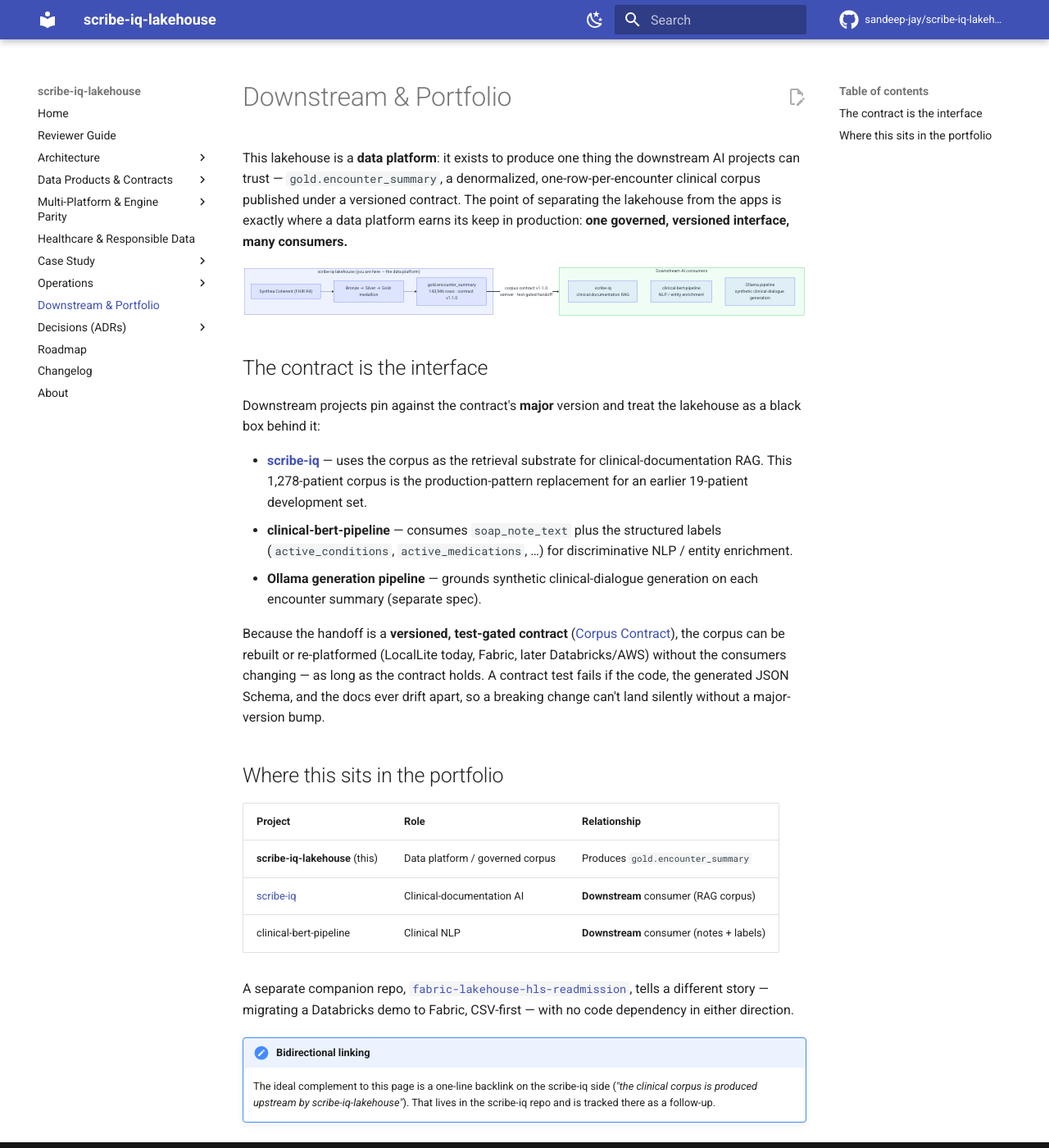
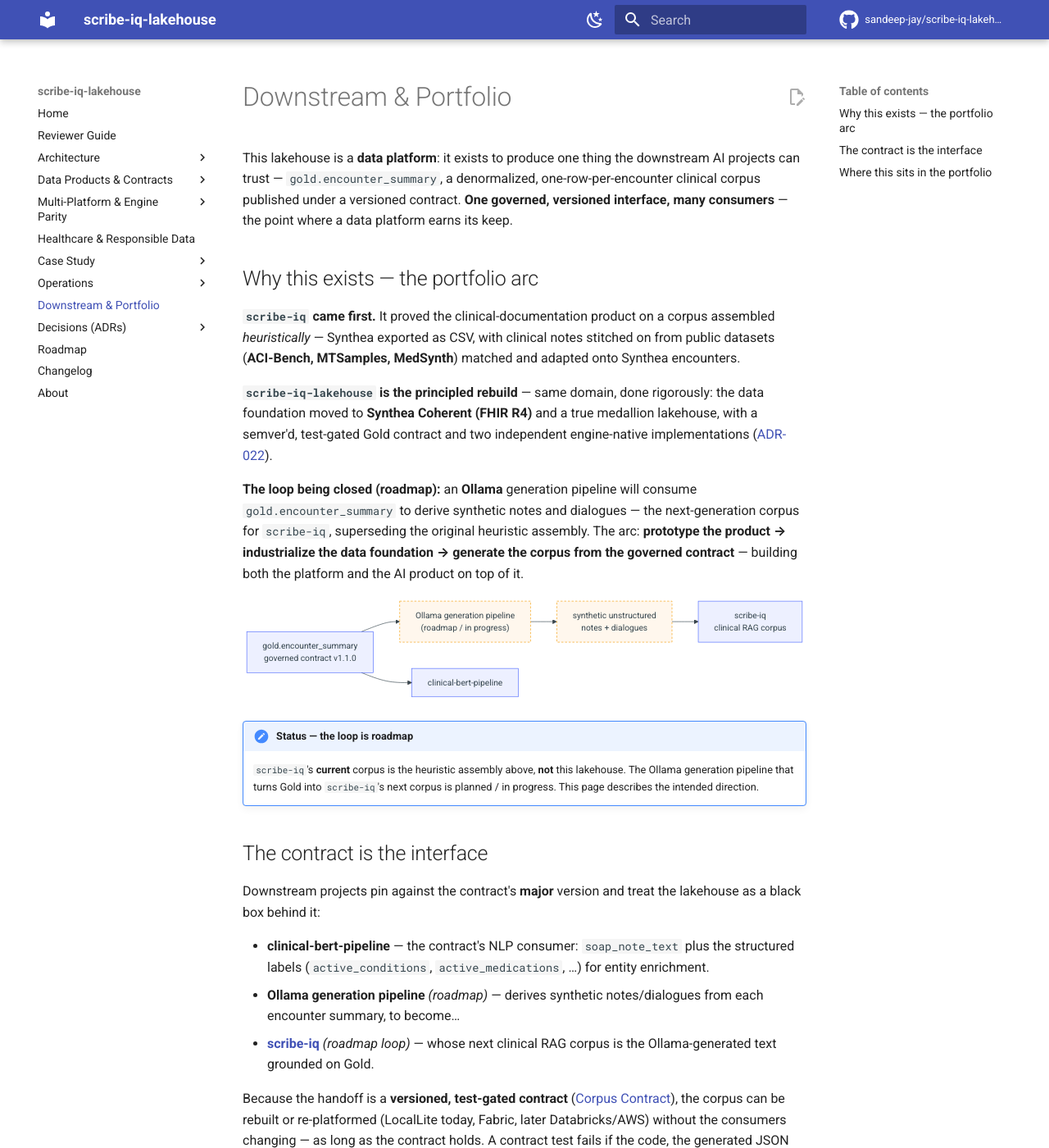
Before and after one commit to sandeep-jay/scribe-iq-lakehouse, an MkDocs documentation site: the page built from docs/portfolio.md, in a window 1280 px wide and 1400 px high. Shown: the whole window at 82% size. Built offline with MkDocs 1.6.1 and Material for MkDocs 9.7.7, drawn with Linux system fonts in a browser that asks for light colours; comment, search, counter and statistics services are not loaded; some of the changed text lies outside the part shown.

Commit message:
docs: architecture/parity/portfolio diagrams; Ollama loop marked roadmap
ARCHITECTURE: system-context (D1) + medallion-with-engines (D2) + Dagster asset graph (D5). parity: dual-engine convergence with the rejected shared-abstraction / applyInPandas bridge-tax note (D3). portfolio: the Gold→Ollama→scribe-iq loop (D4), with prose corrected so it no longer implies scribe-iq's CURRENT corpus came from this lakehouse.

````diff
--- a/docs/ARCHITECTURE.md
+++ b/docs/ARCHITECTURE.md
@@ -18,29 +18,29 @@ CLI or a **Dagster** software-defined asset graph (ADR-015/016); on Fabric it ra
 green end-to-end on F4 capacity against a 100-patient demo sample via notebooks 00–10.
 
 ```mermaid
-flowchart TD
-    S3["AWS Open Data<br/>s3://synthea-open-data/coherent<br/>(1,280 FHIR bundles, 4.6 GB)"]
-
-    subgraph BRONZE["BRONZE — raw, append-only"]
-        B["data/bronze/fhir/cohort=A|B|C/*.json<br/>+ dicom/*.dcm (headers) + csv/ (reference)<br/>+ _metadata/manifest.json"]
+flowchart LR
+    SRC["AWS Open Data S3<br/>Synthea Coherent · FHIR R4<br/>1,278 patients · ~4.6 GiB"]
+    subgraph LH["scribe-iq-lakehouse — the data platform"]
+        direction TB
+        BR["Bronze<br/>raw · append-only"]
+        SV["Silver<br/>10 typed Delta tables · CDC · validated"]
+        GD["Gold<br/>gold.encounter_summary<br/>143,946 rows · 1 / encounter"]
+        BR --> SV --> GD
     end
-
-    subgraph SILVER["SILVER — Delta, CDC enabled ✅ built"]
-        ST["10 tables: patient · encounter · condition · observation<br/>medication_request · procedure · soap_note · ecg_metadata<br/>imaging_study · genomic_report  (+ ingest_log audit)"]
+    SRC --> BR
+    GD == "corpus contract v1.1.0<br/>versioned · test-gated" ==> CON
+    subgraph CON["Downstream AI consumers"]
+        direction TB
+        SIQ["scribe-iq<br/>clinical RAG / docs"]
+        BERT["clinical-bert-pipeline<br/>NLP"]
+        OLL["Ollama pipeline (roadmap)<br/>note + dialogue generation"]
     end
-
-    subgraph GOLD["GOLD — denormalized corpus ✅ built"]
-        G["gold.encounter_summary (143,946 rows, 1/encounter)<br/>+ _metadata/corpus_manifest.json"]
-    end
-
-    S3 -->|"download.py · aws s3 sync"| B
-    B -->|"pipeline.py · per-cohort micro-batch<br/>parse → build → MERGE"| ST
-    ST -->|"build_gold · Polars denormalize → overwrite"| G
-    G -.->|"corpus contract v1.1.0"| DS["scribe-iq (RAG)<br/>clinical-bert-pipeline (NLP)<br/>Ollama generation"]
-
-    classDef done fill:#d4edda,stroke:#28a745;
-    classDef planned fill:#fff3cd,stroke:#ffc107,stroke-dasharray:4 3;
-    class B,ST,G done;
+    classDef plat fill:#eef2ff,stroke:#6366f1;
+    classDef cons fill:#f0fdf4,stroke:#22c55e;
+    classDef road fill:#fff7ed,stroke:#f59e0b,stroke-dasharray:4 3;
+    class LH plat
+    class CON cons
+    class OLL road
 ```
 
 The LocalLite tier runs under **two local execution surfaces** (ADR-015/016): the
@@ -58,6 +58,67 @@ metadata and the CLI walkthrough ([`core/scripts/demo_walkthrough.py`](https://g
 both render via [`core/preview.py`](https://github.com/sandeep-jay/scribe-iq-lakehouse/blob/main/core/preview.py), so the same data
 shape appears in the UI, the terminal, and the SQL notebook — one set of
 renderers, three audiences. Recording guide: [`docs/demo/PLAYBOOK.md`](demo/PLAYBOOK.md).
+
+## Medallion, with the engine at every hop
+
+Bronze ingest (S3 → append-only; `streaming_sim.py` replays cohorts as an Auto Loader analogue)
+→ Silver (one pure-Python FHIR parse fans out to both tiers — Polars + delta-rs locally, Spark
+`from_json(BUNDLE_SCHEMA)` on Fabric — into 10 typed, CDC-enabled Delta tables, validated by
+`validate_table`) → Gold (Polars join/agg → one `gold.encounter_summary` under the versioned
+contract).
+
+```mermaid
+flowchart TB
+    S3["AWS Open Data S3<br/>FHIR bundles"]
+    STREAM["streaming_sim.py<br/>cohort replay · Auto Loader pattern"]
+    S3 --> STREAM --> BRONZE
+
+    subgraph BRONZE["Bronze — raw, append-only"]
+        B1["fhir/ · dicom/ · csv/ + manifests"]
+    end
+
+    subgraph SILVER["Silver — 10 typed Delta tables · CDC · validated"]
+        direction LR
+        PARSE["pure-Python FHIRBundleParser<br/>(engine-agnostic dicts)"]
+        LOCALS["LocalLite: Polars + delta-rs"]
+        FABS["Fabric: Spark from_json(BUNDLE_SCHEMA)<br/>distributed"]
+        PARSE --> LOCALS
+        PARSE --> FABS
+    end
+
+    subgraph GOLD["Gold — one governed contract"]
+        G1["gold.encounter_summary<br/>Polars join/agg · 1 row / encounter<br/>contract v1.1.0"]
+    end
+
+    BRONZE --> SILVER --> GOLD
+    VAL["validate_table → Dagster asset checks"] -.-> SILVER
+
+    classDef gold fill:#fff7ed,stroke:#f59e0b;
+    class GOLD gold
+```
+
+## Dagster asset graph (ADR-015/016)
+
+The LocalLite tier also renders the medallion as a **software-defined asset graph** — cohorts
+become partitions, one parse-once `@multi_asset` fans out to 10 Silver nodes, and `validate_table`
+is surfaced as an `@asset_check` (rule-by-rule pass/fail in the UI).
+
+```mermaid
+flowchart LR
+    subgraph BRONZE_G["bronze (cohort-partitioned)"]
+        BF["bronze_fhir<br/>inventory per cohort"]
+    end
+    subgraph SILVER_G["silver (multi-asset: parse-once → 10 nodes)"]
+        S1["patient"]; S2["encounter"]; S3["condition"]; S4["observation"]; S5["… 6 more"]
+    end
+    subgraph GOLD_G["gold"]
+        GA["gold_encounter_summary<br/>+ corpus_manifest.json"]
+    end
+    BF --> S1 & S2 & S3 & S4 & S5
+    S1 & S2 & S3 & S4 & S5 --> GA
+    AC["@asset_check: validate_table"] -.-> S1
+    AC -.-> S2
+```
 
 ## Layers (as-built)
 
--- a/docs/portfolio.md
+++ b/docs/portfolio.md
@@ -2,44 +2,55 @@
 
 This lakehouse is a **data platform**: it exists to produce one thing the downstream AI projects
 can trust — `gold.encounter_summary`, a denormalized, one-row-per-encounter clinical corpus
-published under a versioned contract. The point of separating the lakehouse from the apps is
-exactly where a data platform earns its keep in production: **one governed, versioned interface,
-many consumers.**
+published under a versioned contract. **One governed, versioned interface, many consumers** — the
+point where a data platform earns its keep.
+
+## Why this exists — the portfolio arc
+
+**`scribe-iq` came first.** It proved the clinical-documentation product on a corpus assembled
+*heuristically* — Synthea exported as CSV, with clinical notes stitched on from public datasets
+(**ACI-Bench, MTSamples, MedSynth**) matched and adapted onto Synthea encounters.
+
+**`scribe-iq-lakehouse` is the principled rebuild** — same domain, done rigorously: the data
+foundation moved to **Synthea Coherent (FHIR R4)** and a true medallion lakehouse, with a semver'd,
+test-gated Gold contract and two independent engine-native implementations
+([ADR-022](adr/022-platform-independent-implementations.md)).
+
+**The loop being closed (roadmap):** an **Ollama** generation pipeline will consume
+`gold.encounter_summary` to derive synthetic notes and dialogues — the next-generation corpus for
+`scribe-iq`, superseding the original heuristic assembly. The arc: **prototype the product →
+industrialize the data foundation → generate the corpus from the governed contract** — building
+both the platform and the AI product on top of it.
 
 ```mermaid
 flowchart LR
-    subgraph LH["scribe-iq-lakehouse  (you are here — the data platform)"]
-        direction TB
-        S3["Synthea Coherent (FHIR R4)"]
-        MED["Bronze → Silver → Gold medallion"]
-        GD["gold.encounter_summary<br/>143,946 rows · contract v1.1.0"]
-        S3 --> MED --> GD
-    end
-    GD == "corpus contract v1.1.0<br/>semver · test-gated handoff" ==> C
-    subgraph C["Downstream AI consumers"]
-        direction TB
-        SIQ["scribe-iq<br/>clinical-documentation RAG"]
-        BERT["clinical-bert-pipeline<br/>NLP / entity enrichment"]
-        OLL["Ollama pipeline<br/>synthetic clinical-dialogue generation"]
-    end
-    classDef plat fill:#eef2ff,stroke:#6366f1;
-    classDef cons fill:#f0fdf4,stroke:#22c55e;
-    class LH plat
-    class C cons
+    GD["gold.encounter_summary<br/>governed contract v1.1.0"]
+    OLL["Ollama generation pipeline<br/>(roadmap / in progress)"]
+    NOTES["synthetic unstructured<br/>notes + dialogues"]
+    SIQ["scribe-iq<br/>clinical RAG corpus"]
+    BERT["clinical-bert-pipeline"]
+    GD --> OLL --> NOTES --> SIQ
+    GD --> BERT
+    classDef road fill:#fff7ed,stroke:#f59e0b,stroke-dasharray:4 3;
+    class OLL,NOTES road
 ```
+
+!!! note "Status — the loop is roadmap"
+    `scribe-iq`'s **current** corpus is the heuristic assembly above, **not** this lakehouse. The
+    Ollama generation pipeline that turns Gold into `scribe-iq`'s next corpus is planned / in
+    progress. This page describes the intended direction.
 
 ## The contract is the interface
 
 Downstream projects pin against the contract's **major** version and treat the lakehouse as a
 black box behind it:
 
-- **[scribe-iq](https://sandeep-jay.github.io/scribe-iq/)** — uses the corpus as the retrieval
-  substrate for clinical-documentation RAG. This 1,278-patient corpus is the production-pattern
-  replacement for an earlier 19-patient development set.
-- **clinical-bert-pipeline** — consumes `soap_note_text` plus the structured labels
-  (`active_conditions`, `active_medications`, …) for discriminative NLP / entity enrichment.
-- **Ollama generation pipeline** — grounds synthetic clinical-dialogue generation on each
-  encounter summary (separate spec).
+- **clinical-bert-pipeline** — the contract's NLP consumer: `soap_note_text` plus the structured
+  labels (`active_conditions`, `active_medications`, …) for entity enrichment.
+- **Ollama generation pipeline** *(roadmap)* — derives synthetic notes/dialogues from each
+  encounter summary, to become…
+- **[scribe-iq](https://sandeep-jay.github.io/scribe-iq/)** *(roadmap loop)* — whose next clinical
+  RAG corpus is the Ollama-generated text grounded on Gold.
 
 Because the handoff is a **versioned, test-gated contract** ([Corpus Contract](CORPUS_CONTRACT.md)),
 the corpus can be rebuilt or re-platformed (LocalLite today, Fabric, later Databricks/AWS) without
@@ -52,8 +63,8 @@ without a major-version bump.
 | Project | Role | Relationship |
 |---|---|---|
 | **scribe-iq-lakehouse** (this) | Data platform / governed corpus | Produces `gold.encounter_summary` |
-| [scribe-iq](https://sandeep-jay.github.io/scribe-iq/) | Clinical-documentation AI | **Downstream** consumer (RAG corpus) |
-| clinical-bert-pipeline | Clinical NLP | **Downstream** consumer (notes + labels) |
+| [scribe-iq](https://sandeep-jay.github.io/scribe-iq/) | Clinical-documentation AI | Downstream — next corpus via the Ollama loop *(roadmap)* |
+| clinical-bert-pipeline | Clinical NLP | Downstream consumer of the contract (notes + labels) |
 
 A separate companion repo,
 [`fabric-lakehouse-hls-readmission`](https://github.com/sandeep-jay/fabric-lakehouse-hls-readmission),
````
Also changed, not shown: docs/platforms/parity.md (+17 -11 lines).
